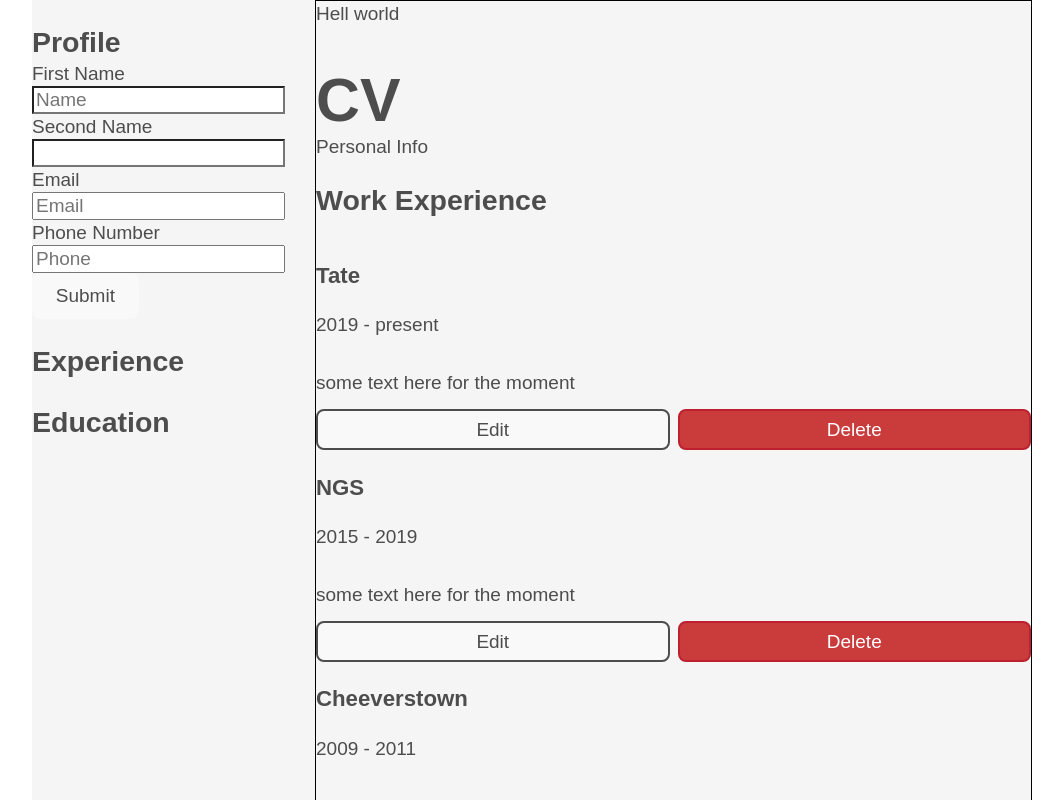
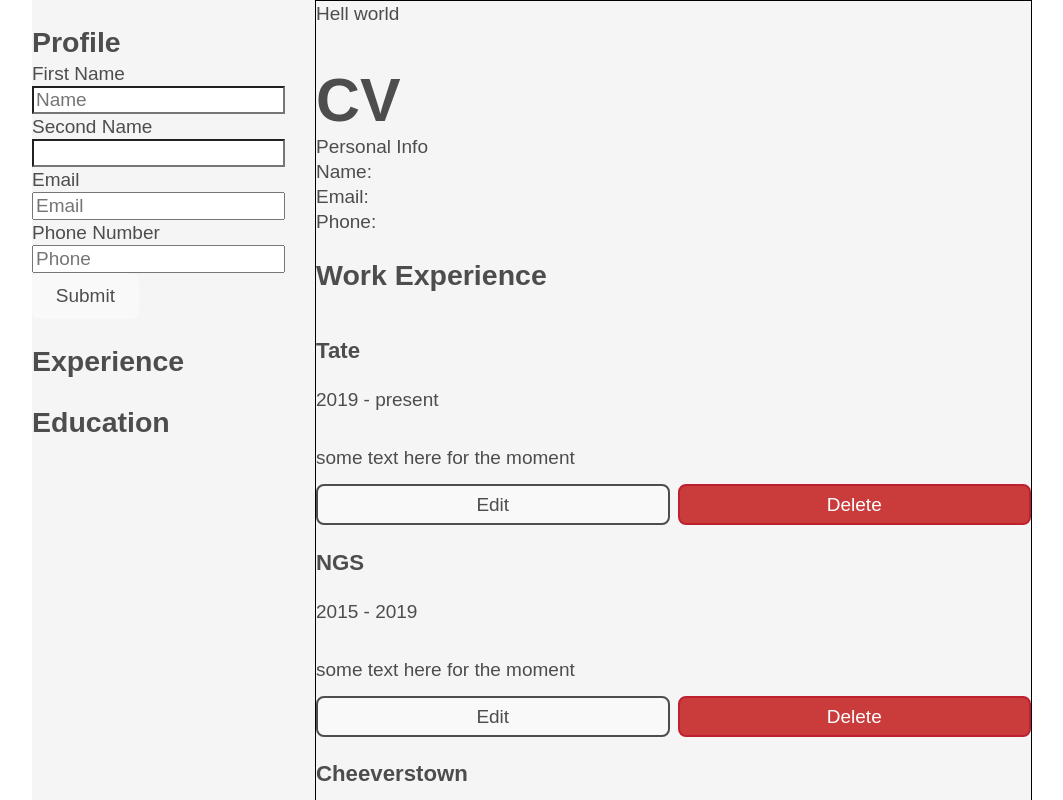
Before and after one commit to fintonius/react-cv-app, a React (Vite) app: page / in a window 1280 px wide. Shown: the top 800 px of the page, without its empty margins (108-1171 px from the left). Built offline with nearby package versions, Linux system fonts and the light colour scheme.

Commit message:
using useState to take info from ProfileInput and render it on screen

```diff
--- a/src/App.jsx
+++ b/src/App.jsx
@@ -8,8 +8,15 @@
 
 export default function App(props) {
 
+  const [profileData, setProfileData] = useState({
+    name: '',
+    surName: '',
+    email: '',
+    phone: '',
+  });
+
   function addInfo(name) {
-    console.log('this is name', name);
+    setProfileData(prevData => ({ ...prevData, ...name }));
   }
 
   return (
@@ -31,6 +38,9 @@
           <h1>CV</h1>
           <section className='personal-info'>
             Personal Info
+            <div>Name: {profileData.name} {profileData.surName}</div>
+            <div>Email: {profileData.email}</div>
+            <div>Phone: {profileData.phone}</div>
           </section>
           <section className='work-experience'>
             <h2>Work Experience</h2>
--- a/src/main.jsx
+++ b/src/main.jsx
@@ -5,9 +5,6 @@
 
 //test data to make sure functions running correctly
 
-// WORK OUT HOW TO MAKE AN ARRAY OF OBJECTS CONTAINING EITHER
-// ARRAYS OR OBJECTS TO MIMIC A DATABASE FOR THE CV WITH DIFF
-// ARRAYS/OBJECTS FOR EACH SECTION - JOB, EDUCATION, PROFILE, ETC.
 const DATA = [
   {
       id: 1,
```
